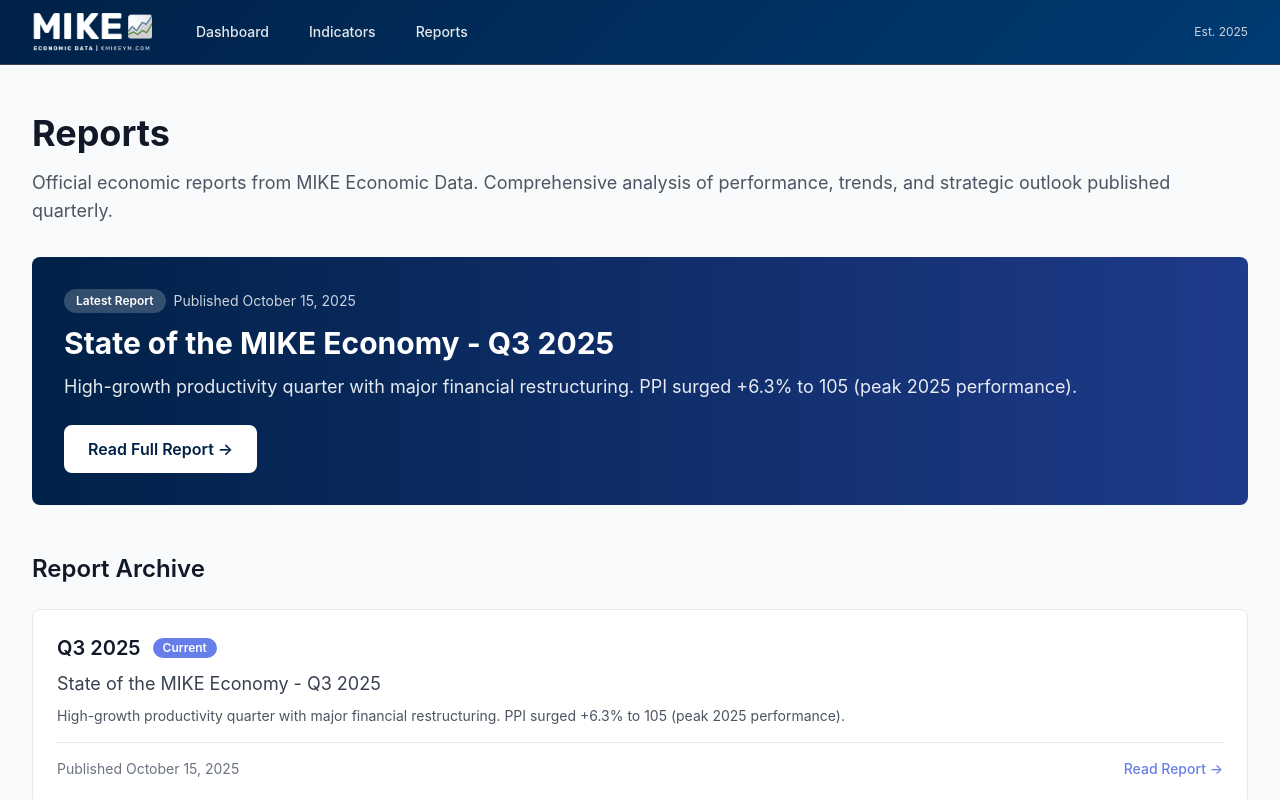
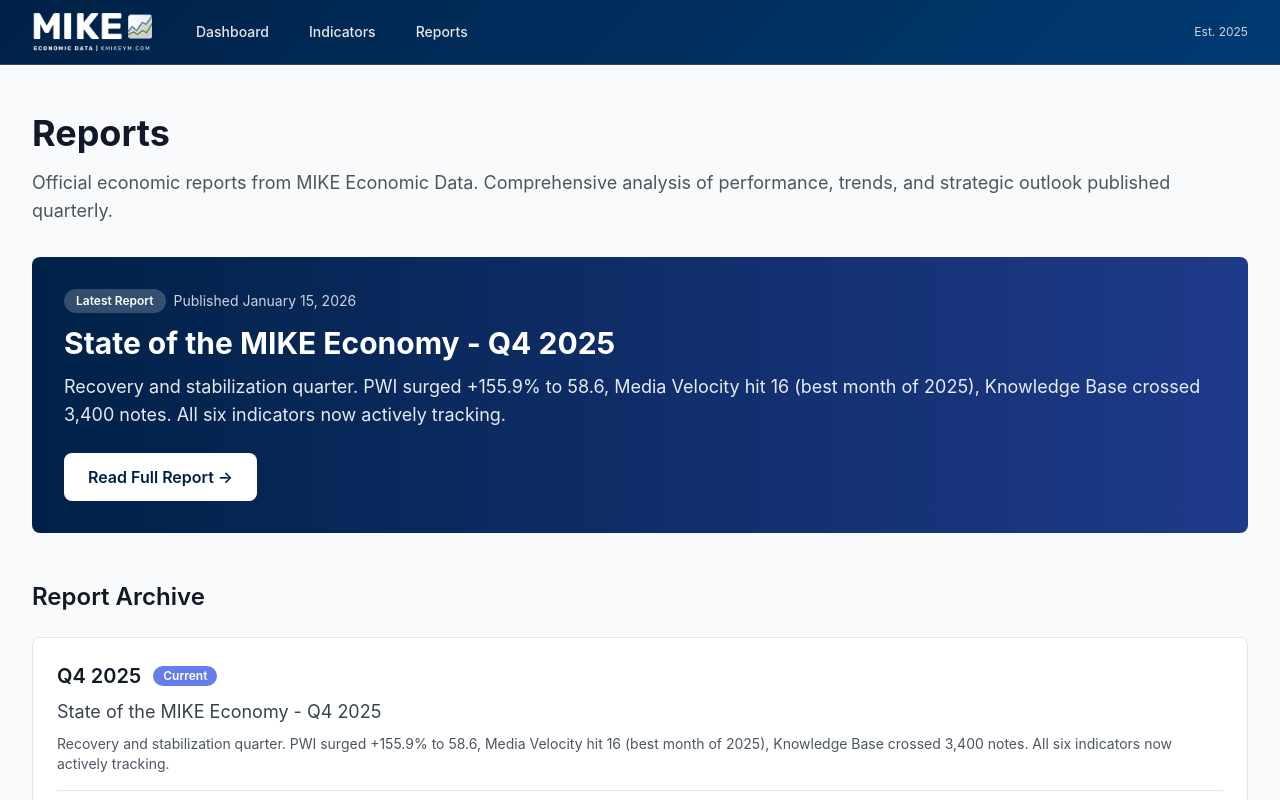
Before and after one commit to kmikeym/mike-fred, a Next.js app: page /reports in a window 1280 px wide. Shown: the top 800 px of the page. Built offline with nearby package versions, Linux system fonts and the light colour scheme.

Commit message:
Add Q4 2025 report to reports pages

```diff
--- a/app/reports/[id]/page.tsx
+++ b/app/reports/[id]/page.tsx
@@ -8,6 +8,13 @@ interface PageProps {
 }
 
 const REPORTS = {
+  "q4-2025": {
+    id: "q4-2025",
+    quarter: "Q4 2025",
+    title: "State of the MIKE Economy - Q4 2025",
+    publishedDate: "2026-01-15",
+    summary: "Recovery and stabilization quarter. Productivity eased from Q3 peak to baseline (100, -4.8%), while wealth surged +155.9% to 58.6 as employment income took hold. Longform Media Velocity exploded +220% to 16 points (best month of 2025). Knowledge base grew 16.2% to 3,482 notes. Health improved 5% to 75.0. Social capital held steady. First full quarter with all six indicators tracking. A quarter of consolidation after Q3's intensity, with strong financial and cultural engagement gains.",
+  },
   "q3-2025": {
     id: "q3-2025",
     quarter: "Q3 2025",
--- a/app/reports/page.tsx
+++ b/app/reports/page.tsx
@@ -4,12 +4,20 @@ import { formatDate } from "@/lib/utils";
 export default function ReportsPage() {
   const reports = [
     {
+      id: "q4-2025",
+      quarter: "Q4 2025",
+      title: "State of the MIKE Economy - Q4 2025",
+      summary: "Recovery and stabilization quarter. PWI surged +155.9% to 58.6, Media Velocity hit 16 (best month of 2025), Knowledge Base crossed 3,400 notes. All six indicators now actively tracking.",
+      publishedDate: "2026-01-15",
+      status: "current",
+    },
+    {
       id: "q3-2025",
       quarter: "Q3 2025",
       title: "State of the MIKE Economy - Q3 2025",
       summary: "High-growth productivity quarter with major financial restructuring. PPI surged +6.3% to 105 (peak 2025 performance).",
       publishedDate: "2025-10-15",
-      status: "current",
+      status: "published",
     },
     {
       id: "q2-2025",
```
